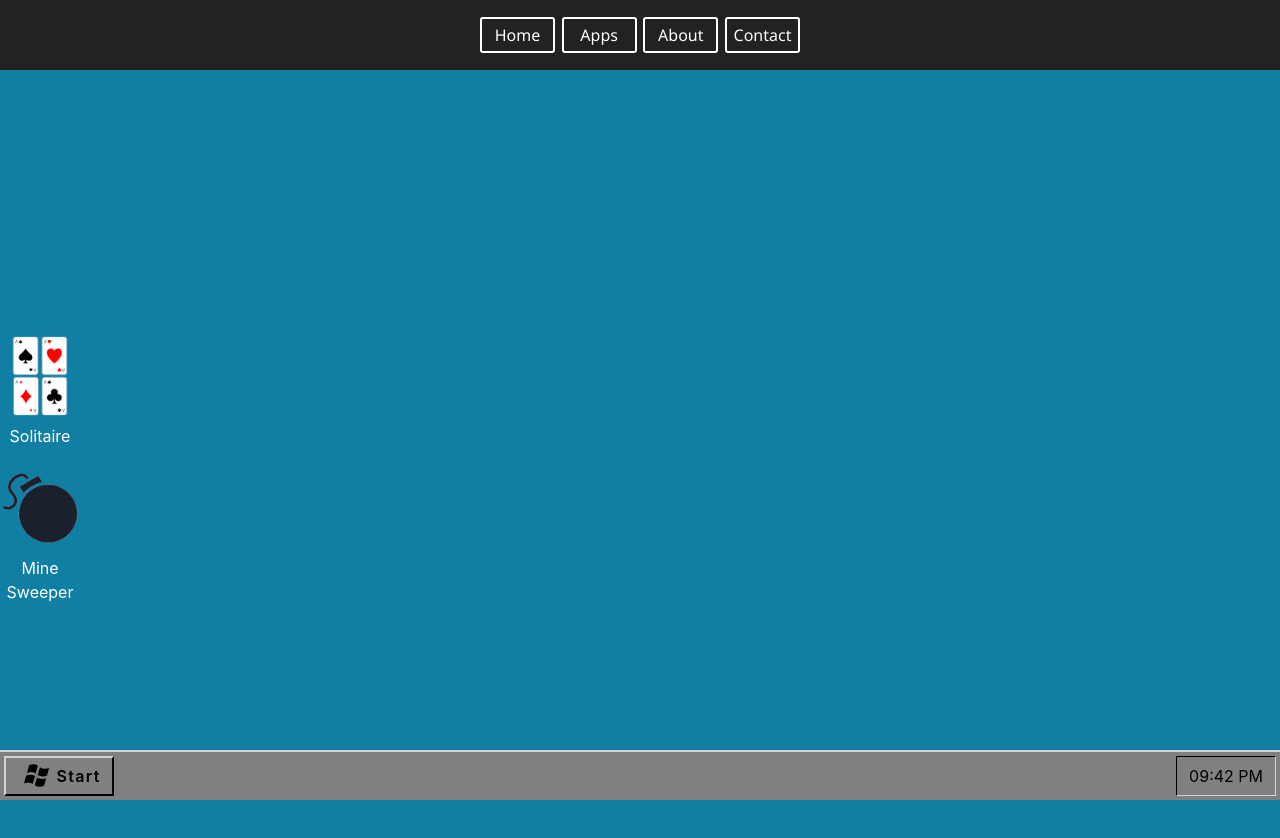
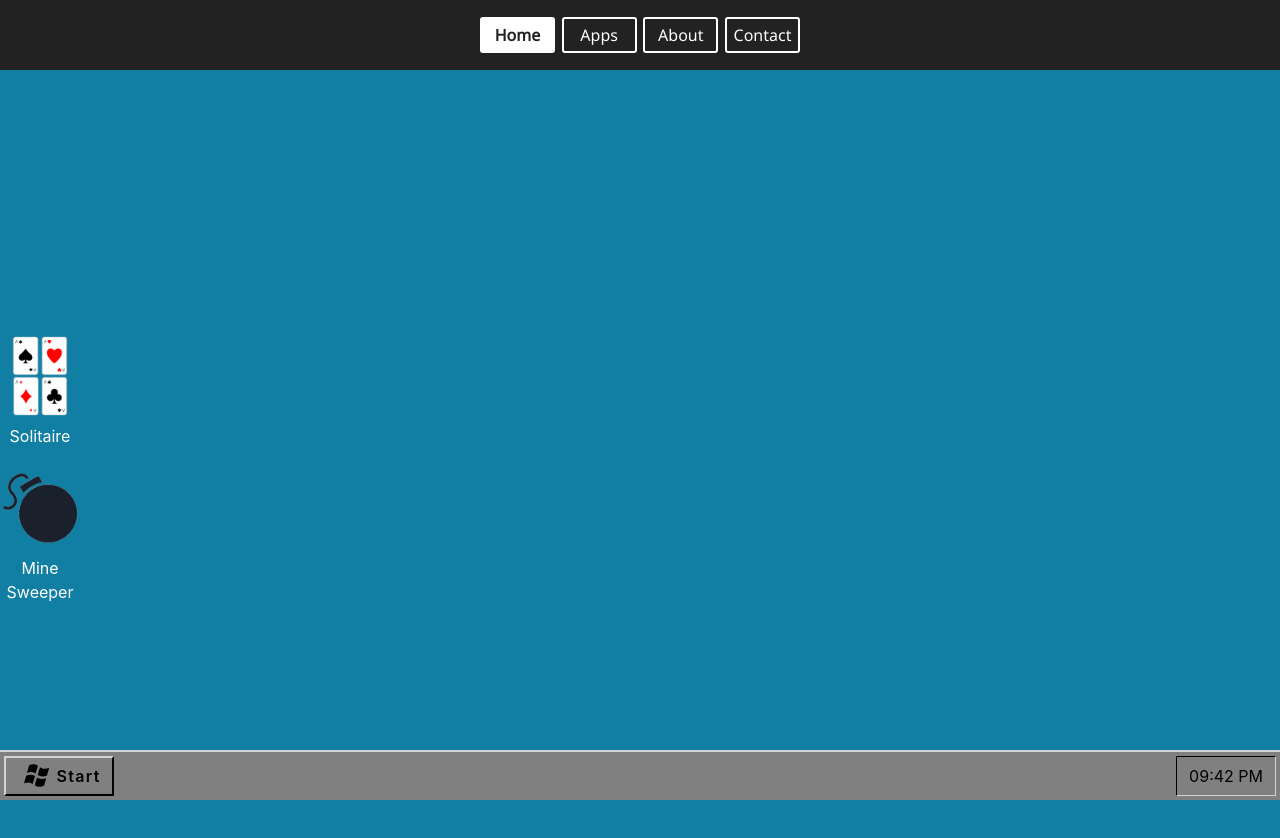
Before and after one commit to oldben87/windows-games, a React (Create React App) app: page / in a window 1280 px wide. Shown: the top 838 px of the page. Built offline with nearby package versions, Linux system fonts and the light colour scheme.

Commit message:
Update NavBar selected state

```diff
--- a/src/components/NavBar.css
+++ b/src/components/NavBar.css
@@ -3,3 +3,9 @@
   color: #222222;
   font-weight: bold;
 }
+
+.NavBarLink-selected {
+  background-color: white;
+  color: #222222;
+  font-weight: bold;
+}
--- a/src/components/NavBar.tsx
+++ b/src/components/NavBar.tsx
@@ -1,12 +1,33 @@
 import {Flex} from "@chakra-ui/react"
-import {Link} from "react-router-dom"
+import {Link, useLocation} from "react-router-dom"
 
 import "./NavBar.css"
 
-const NavLink = ({title, link}: {title: string; link: string}) => (
-  <Link to={link}>
+const NavLink = ({
+  title,
+  link,
+  selected,
+}: {
+  title: string
+  link: string
+  selected?: boolean
+}) => {
+  return !selected ? (
+    <Link to={link}>
+      <Flex
+        className={"NavBarLink"}
+        border="solid 2px white"
+        borderRadius={3}
+        w={75}
+        py={1}
+        justify="center"
+      >
+        {title}
+      </Flex>
+    </Link>
+  ) : (
     <Flex
-      className={"NavBarLink"}
+      className={"NavBarLink-selected"}
       border="solid 2px white"
       borderRadius={3}
       w={75}
@@ -15,10 +36,19 @@ const NavLink = ({title, link}: {title: string; link: string}) => (
     >
       {title}
     </Flex>
-  </Link>
-)
+  )
+}
+
+const Links = [
+  {title: "Home", link: "/"},
+  {title: "Apps", link: "/apps"},
+  {title: "About", link: "/about"},
+  {title: "Contact", link: "/contact"},
+]
 
 export const NavBar = () => {
+  const location = useLocation()
+  console.log(location)
   return (
     <>
       <Flex
@@ -33,10 +63,13 @@ export const NavBar = () => {
         alignItems="center"
       >
         <Flex width={[320]} justify="space-between">
-          <NavLink link="/" title="Home" />
-          <NavLink link="/apps" title="Apps" />
-          <NavLink link="/about" title="About" />
-          <NavLink link="/contact" title="Contact" />
+          {Links.map((link) => (
+            <NavLink
+              title={link.title}
+              link={link.link}
+              selected={location.pathname === link.link}
+            />
+          ))}
         </Flex>
       </Flex>
     </>
```
